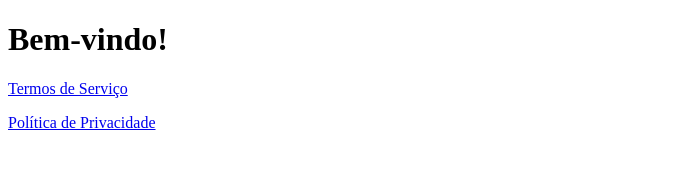
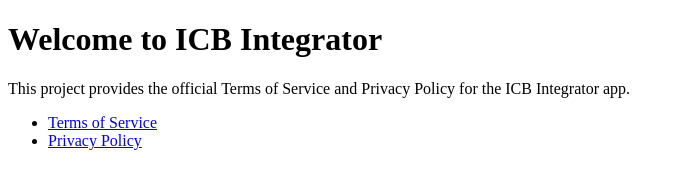
Before and after one commit to IgorCBzxc/meus-termos-e-politica, a plain HTML site: page index.html in a window 1280 px wide. Shown: the whole page, without its empty margins (0-684 px from the left). Drawn offline with Linux system fonts and the light colour scheme.

Commit message:
Update index.html

```diff
--- a/index.html
+++ b/index.html
@@ -1,13 +1,15 @@
 <!DOCTYPE html>
-<html lang="pt-BR">
+<html lang="en">
 <head>
-    <meta charset="UTF-8">
-    <meta name="viewport" content="width=device-width, initial-scale=1.0">
-    <title>Termos e Política</title>
+  <meta charset="UTF-8" />
+  <title>ICB Integrator - Legal Info</title>
 </head>
 <body>
-    <h1>Bem-vindo!</h1>
-    <p><a href="termos-de-servico.html">Termos de Serviço</a></p>
-    <p><a href="politica-de-privacidade.html">Política de Privacidade</a></p>
+  <h1>Welcome to ICB Integrator</h1>
+  <p>This project provides the official Terms of Service and Privacy Policy for the ICB Integrator app.</p>
+  <ul>
+    <li><a href="terms-of-service.html">Terms of Service</a></li>
+    <li><a href="privacy-policy.html">Privacy Policy</a></li>
+  </ul>
 </body>
 </html>
```
